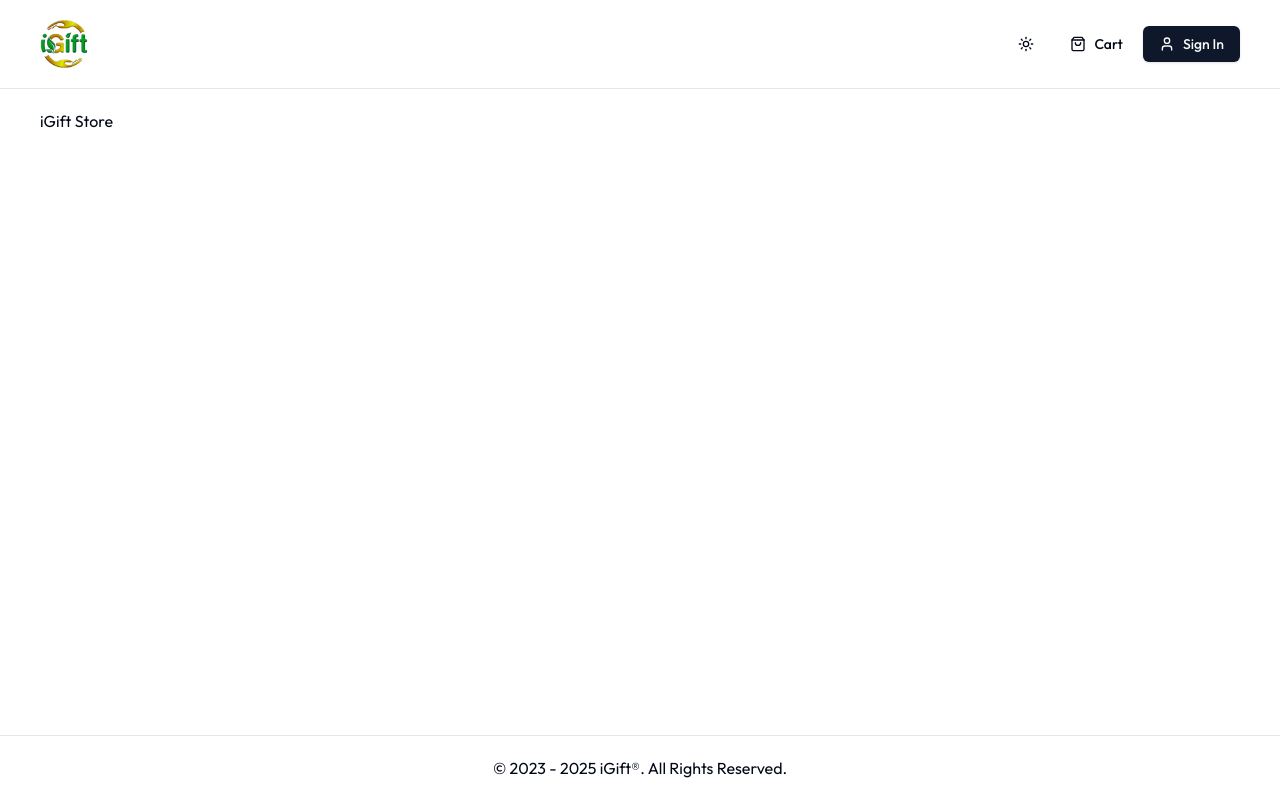
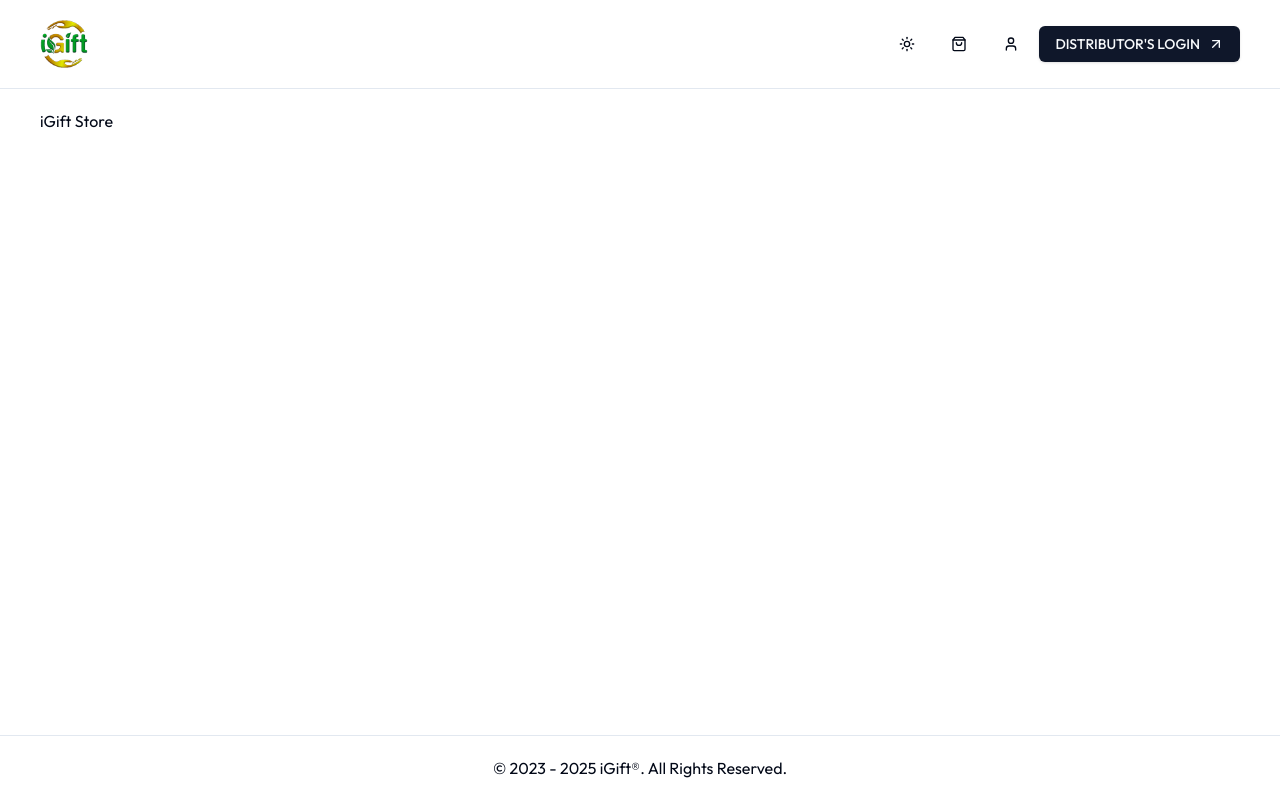
Before and after one commit to blessedbagor/igift-store, a Next.js app: page / in a window 1280 px wide. Built offline with nearby package versions, Linux system fonts and the light colour scheme; no server answers.

Commit message:
Added Distributor's Login Button

```diff
--- a/components/shared/header/menu.tsx
+++ b/components/shared/header/menu.tsx
@@ -4,7 +4,8 @@ import Link from "next/link";
 import {
     AlignJustify,
     ShoppingBag,
-    UserIcon
+    UserIcon,
+    ArrowUpRight
 } from "lucide-react";
 import {
     Sheet,
@@ -20,12 +21,20 @@ const Menu = () => {
         <ModeToggle />
             <Button asChild variant='ghost'>
                 <Link href='/cart'>
-                    <ShoppingBag /> Cart
+                    <ShoppingBag />
+                </Link>
+            </Button>
+            <Button asChild variant='ghost'>
+                <Link href='/sign-in'>
+                    <UserIcon />
                 </Link>
             </Button>
             <Button asChild>
-                <Link href='/sign-in'>
-                    <UserIcon /> Sign In
+                <Link
+                href='https://igiftmit.com/'
+                target='_blank'
+                rel='noopener noreferrer'>
+                DISTRIBUTOR&apos;S LOGIN<ArrowUpRight />
                 </Link>
             </Button>
         </nav>
@@ -42,9 +51,17 @@ const Menu = () => {
                     <ShoppingBag /> Cart
                     </Link>
                 </Button>
-                <Button asChild>
+                <Button asChild variant='ghost'>
                 <Link href='/sign-in'>
                     <UserIcon /> Sign In
+                </Link>
+            </Button>
+            <Button asChild>
+                <Link
+                href='https://igiftmit.com/'
+                target='_blank'
+                rel='noopener noreferrer'>
+                 DISTRIBUTOR&apos;S LOGIN<ArrowUpRight />
                 </Link>
             </Button>
             <SheetDescription></SheetDescription>
```
